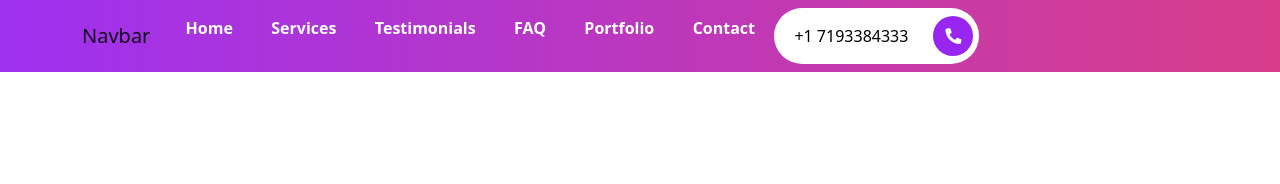
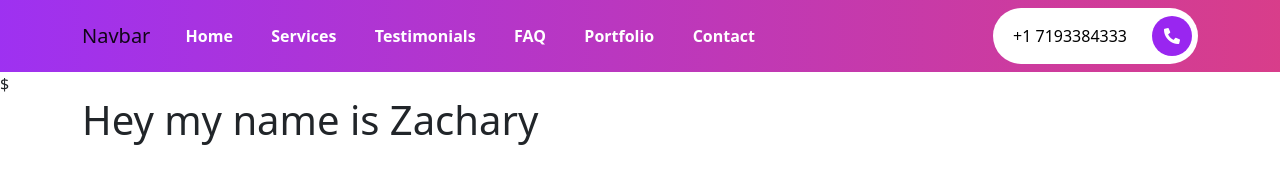
Before and after one commit to zprogrammer-code/PortFolio-Site, a website: page index.html in a window 1280 px wide. Drawn offline with nearby package versions, Linux system fonts and the light colour scheme.

Commit message:
i have begun my main text intro display on my home page

```diff
--- a/index.html
+++ b/index.html
@@ -27,27 +27,36 @@
             <ul class="navbar-nav me-auto mb-2 mb-lg-0">
               <li class="nav-item"><a class="nav-link active" aria-current="page" href="#">Home</a>
               </li>
-              <li class="nav-item"><a class="nav-link" href="#">Services</a>
-              </li>
-              <li class="nav-item"><a class="nav-link" href="#">Testimonials</a>
-              </li>
-              <li class="nav-item"><a class="nav-link" href="#">FAQ</a>
-              </li>
-              <li class="nav-item"><a class="nav-link" href="#">Portfolio</a>
-              </li>
-              <li class="nav-item"><a class="nav-link" href="#">Contact</a>
-              </li>
-             <button type="button" class= "rounded-pill btn-rounded">+1 7193384333
-                 <span>
-                      <i class="fas fa-phone-alt"></i>
-                 </span>
-             </button>
+              <li class="nav-item"><a class="nav-link" href="#">Services</a></li>
+              <li class="nav-item"><a class="nav-link" href="#">Testimonials</a></li>
+              <li class="nav-item"><a class="nav-link" href="#">FAQ</a></li>
+              <li class="nav-item"><a class="nav-link" href="#">Portfolio</a></li>
+              <li class="nav-item"><a class="nav-link" href="#">Contact</a></li>
+
             </ul>
-
+            <button type="button" class= "rounded-pill btn-rounded">+1 7193384333
+              <span>
+                    <i class="fas fa-phone-alt"></i>
+              </span>
+          </button>
           </div>
         </div>
       </nav>
 
+    $<!--START THE INTRO-->
+
+    <section id="home" class="intro-section">
+      <div class="container">
+      <div class="row">
+        <div class="cal-md-6 intros">
+          <h1 class="display-z">
+            <span class=display-2--intro> Hey my name is Zachary</span>
+
+          </h1>
+      </div>
+       </div>
+    </div>
+  </section>
 
 
 
--- a/scss/components/_mixins.scss
+++ b/scss/components/_mixins.scss
@@ -5,3 +5,9 @@
 @mixin gradient{
     background: linear-gradient(to right, rgba($primary, 0.95), rgba($secondary, 0.95));
 }
+
+@mixin absoluteCenter{
+    position: absolute;
+    top: 50%;
+    left: 50%
+}
```
